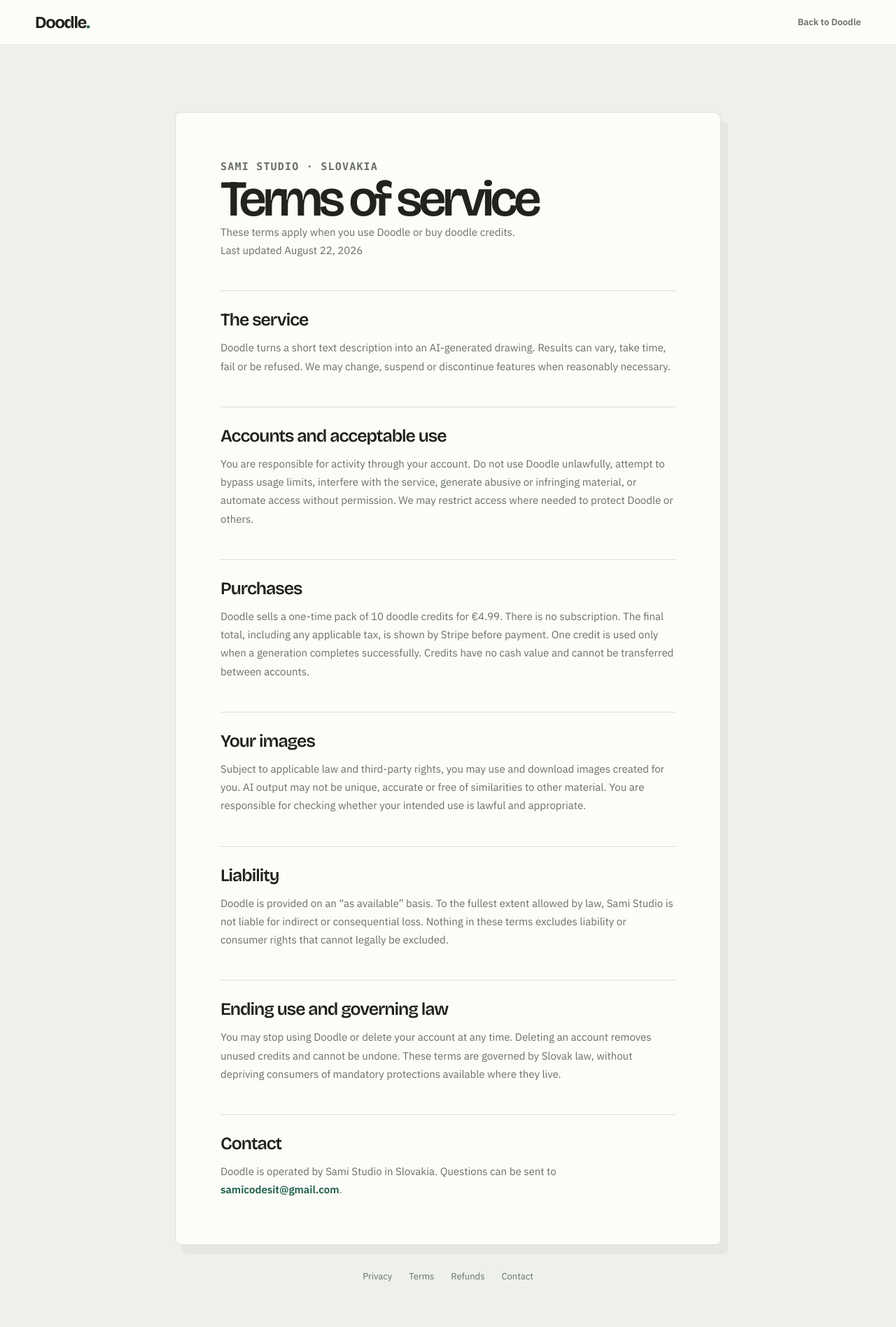
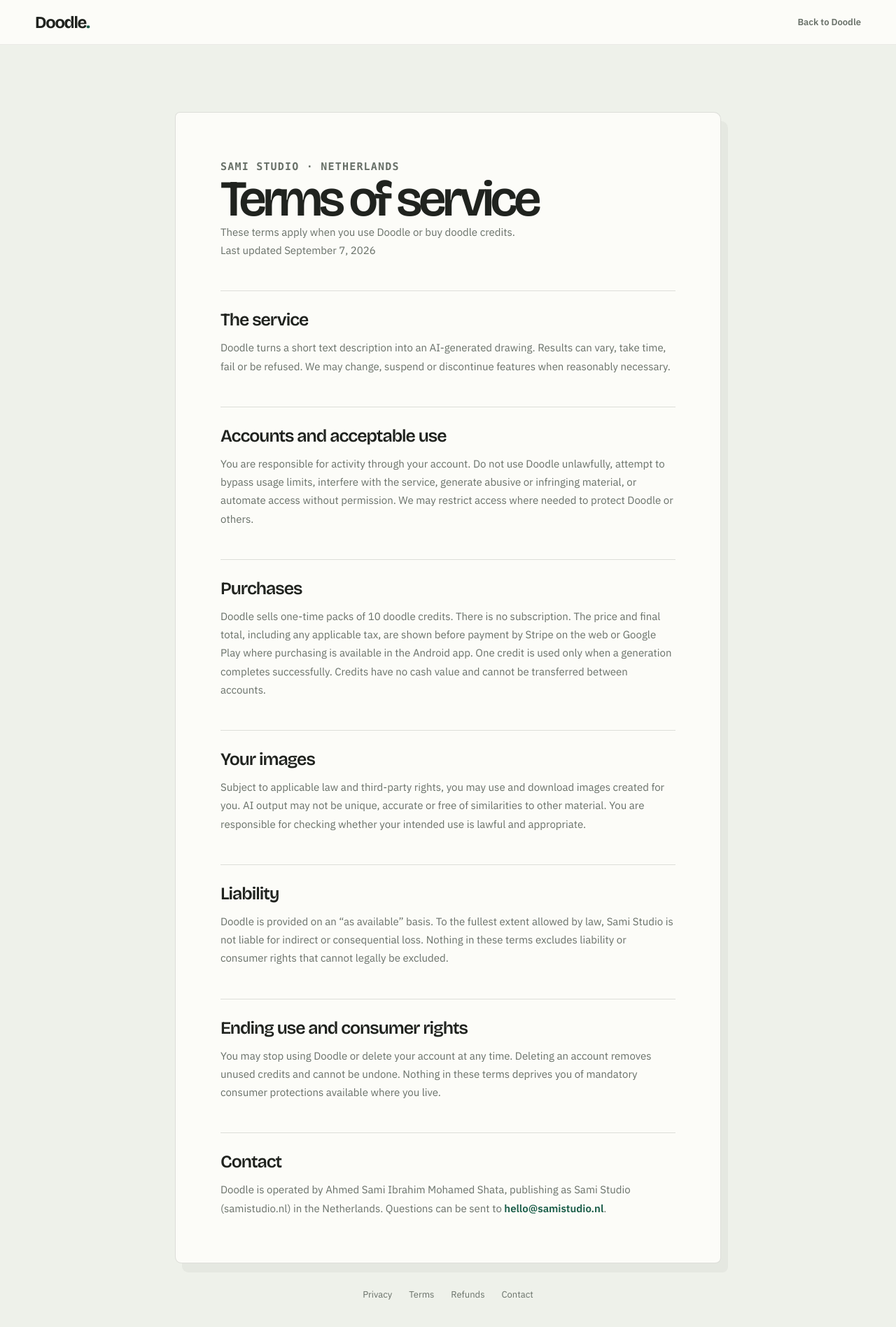
Before and after one commit to samicodesit/samistudio, a Next.js app in the folder doodle/: page /terms in a window 1280 px wide. Shown: the top 1896 px of the page at 70% size. Built offline with nearby package versions, Linux system fonts and the light colour scheme; a web font is replaced by a local one.

Commit message:
Align publisher contact details and prepare Play listing

```diff
--- a/doodle/src/app/(english)/contact/page.tsx
+++ b/doodle/src/app/(english)/contact/page.tsx
@@ -1,4 +1,4 @@
-import { CONTACT_EMAIL, LegalPage, legalMetadata } from "@/components/legal-page";
+import { CONTACT_EMAIL, OPERATOR_NAME, LegalPage, legalMetadata } from "@/components/legal-page";
 
 export const metadata = legalMetadata(
   "contact",
@@ -22,7 +22,7 @@ export default function ContactPage() {
 
       <section>
         <h2>Operator</h2>
-        <p>Sami Studio<br />Slovakia</p>
+        <p>{OPERATOR_NAME}<br />Publishing as Sami Studio (samistudio.nl)<br />Netherlands</p>
       </section>
     </LegalPage>
   );
--- a/doodle/src/app/(english)/refund/page.tsx
+++ b/doodle/src/app/(english)/refund/page.tsx
@@ -26,7 +26,7 @@ export default function RefundPage() {
 
       <section>
         <h2>How refunds are paid</h2>
-        <p>Approved refunds are returned through Stripe to the original payment method. Your bank or card provider controls how long the refund takes to appear.</p>
+        <p>Approved refunds return through the provider that handled the purchase: Stripe for web purchases or Google Play for Play purchases. For a Play purchase, you can also use <a href="https://support.google.com/googleplay/answer/2479637?hl=en">Google Play&apos;s refund request process</a>. Refunded packs may have their unused credits removed. Your payment provider controls how long the refund takes to appear.</p>
       </section>
 
       <section>
--- a/doodle/src/app/(english)/terms/page.tsx
+++ b/doodle/src/app/(english)/terms/page.tsx
@@ -1,4 +1,4 @@
-import { ContactEmail, LegalPage, legalMetadata } from "@/components/legal-page";
+import { ContactEmail, OPERATOR_NAME, LegalPage, legalMetadata } from "@/components/legal-page";
 
 export const metadata = legalMetadata(
   "terms",
@@ -21,7 +21,7 @@ export default function TermsPage() {
 
       <section>
         <h2>Purchases</h2>
-        <p>Doodle sells a one-time pack of 10 doodle credits for €4.99. There is no subscription. The final total, including any applicable tax, is shown by Stripe before payment. One credit is used only when a generation completes successfully. Credits have no cash value and cannot be transferred between accounts.</p>
+        <p>Doodle sells one-time packs of 10 doodle credits. There is no subscription. The price and final total, including any applicable tax, are shown before payment by Stripe on the web or Google Play where purchasing is available in the Android app. One credit is used only when a generation completes successfully. Credits have no cash value and cannot be transferred between accounts.</p>
       </section>
 
       <section>
@@ -35,13 +35,13 @@ export default function TermsPage() {
       </section>
 
       <section>
-        <h2>Ending use and governing law</h2>
-        <p>You may stop using Doodle or delete your account at any time. Deleting an account removes unused credits and cannot be undone. These terms are governed by Slovak law, without depriving consumers of mandatory protections available where they live.</p>
+        <h2>Ending use and consumer rights</h2>
+        <p>You may stop using Doodle or delete your account at any time. Deleting an account removes unused credits and cannot be undone. Nothing in these terms deprives you of mandatory consumer protections available where you live.</p>
       </section>
 
       <section>
         <h2>Contact</h2>
-        <p>Doodle is operated by Sami Studio in Slovakia. Questions can be sent to <ContactEmail />.</p>
+        <p>Doodle is operated by {OPERATOR_NAME}, publishing as Sami Studio (samistudio.nl) in the Netherlands. Questions can be sent to <ContactEmail />.</p>
       </section>
     </LegalPage>
   );
--- a/doodle/src/components/legal-page.tsx
+++ b/doodle/src/components/legal-page.tsx
@@ -3,7 +3,8 @@ import Link from "next/link";
 import type { ReactNode } from "react";
 import { SITE_URL } from "@/lib/i18n";
 
-export const CONTACT_EMAIL = "samicodesit@gmail.com";
+export const CONTACT_EMAIL = "hello@samistudio.nl";
+export const OPERATOR_NAME = "Ahmed Sami Ibrahim Mohamed Shata";
 
 export function legalMetadata(path: string, title: string, description: string): Metadata {
   const canonical = `${SITE_URL}/${path}`;
@@ -29,10 +30,10 @@ export function LegalPage({ title, intro, children }: { title: string; intro: st
       </header>
       <main className="legal-main">
         <article className="legal-document">
-          <p className="eyebrow">Sami Studio · Slovakia</p>
+          <p className="eyebrow">Sami Studio · Netherlands</p>
           <h1>{title}</h1>
           <p className="legal-intro">{intro}</p>
-          <p className="legal-updated">Last updated August 22, 2026</p>
+          <p className="legal-updated">Last updated September 7, 2026</p>
           {children}
         </article>
         <nav className="legal-nav" aria-label="Legal pages">
```
Also changed, not shown: doodle/src/app/(english)/privacy/page.tsx (+5 -4 lines), 5 other files (tests, documents, lock files or other folders).
